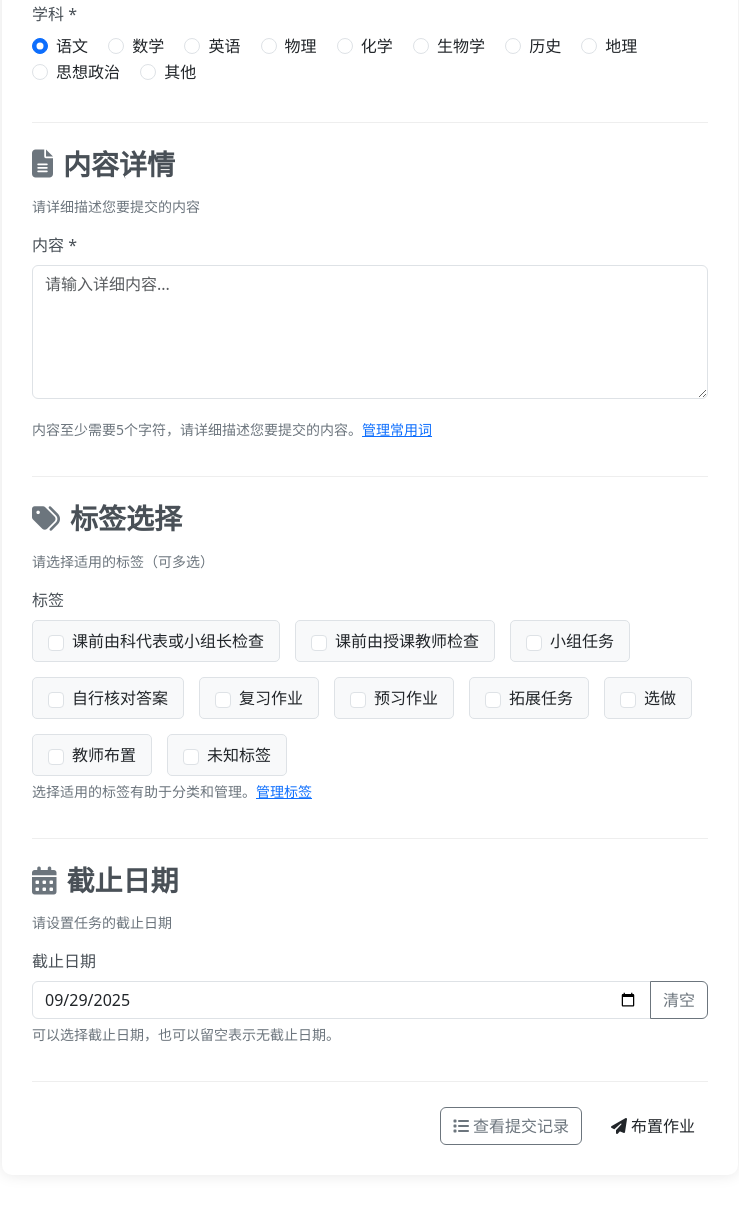
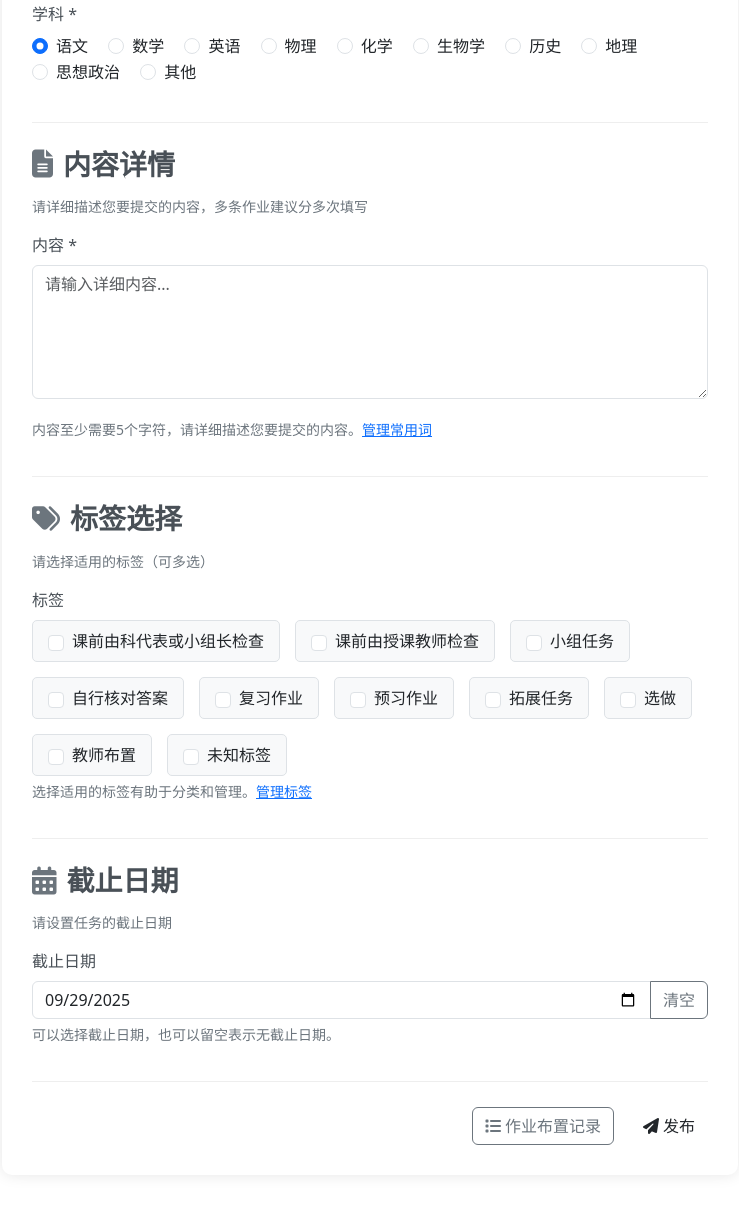
Before and after one commit to DongSX1217/HomeworkBoard, a Flask app: page /homework/publish in a window 1280 px wide. Shown: the part 206-1411 px from the top of the page, without its empty margins (270-1009 px from the left). Run offline with Flask 3, Linux system fonts and the light colour scheme; data that the repository does not hold is empty; some libraries are stand-ins or nearby versions.

Commit message:
feat: 优化作业布置页面的表述

```diff
--- a/templates/homework_publish.html
+++ b/templates/homework_publish.html
@@ -121,7 +121,7 @@
                         <!-- 内容输入部分 -->
                         <div class="form-section">
                             <h3 class="section-title"><i class="fas fa-file-alt"></i>内容详情</h3>
-                            <p class="help-text">请详细描述您要提交的内容</p>
+                            <p class="help-text">请详细描述您要提交的内容，多条作业建议分多次填写</p>
 
                             <div class="mb-3">
                                 <label for="content" class="form-label">内容 *</label>
@@ -177,8 +177,8 @@
 
                         <!-- 提交按钮 -->
                         <div class="d-grid gap-2 d-md-flex justify-content-md-end">
-                            <a href="{{ url_for('view_submissions') }}" class="btn btn-outline-secondary me-md-2"><i class="fas fa-list me-1"></i>查看提交记录</a>
-                            <button type="submit" class="btn btn-submit"><i class="fas fa-paper-plane me-1"></i>布置作业</button>
+                            <a href="{{ url_for('view_submissions') }}" class="btn btn-outline-secondary me-md-2"><i class="fas fa-list me-1"></i>作业布置记录</a>
+                            <button type="submit" class="btn btn-submit"><i class="fas fa-paper-plane me-1"></i>发布</button>
                         </div>
                     </form>
                 </div>
```
